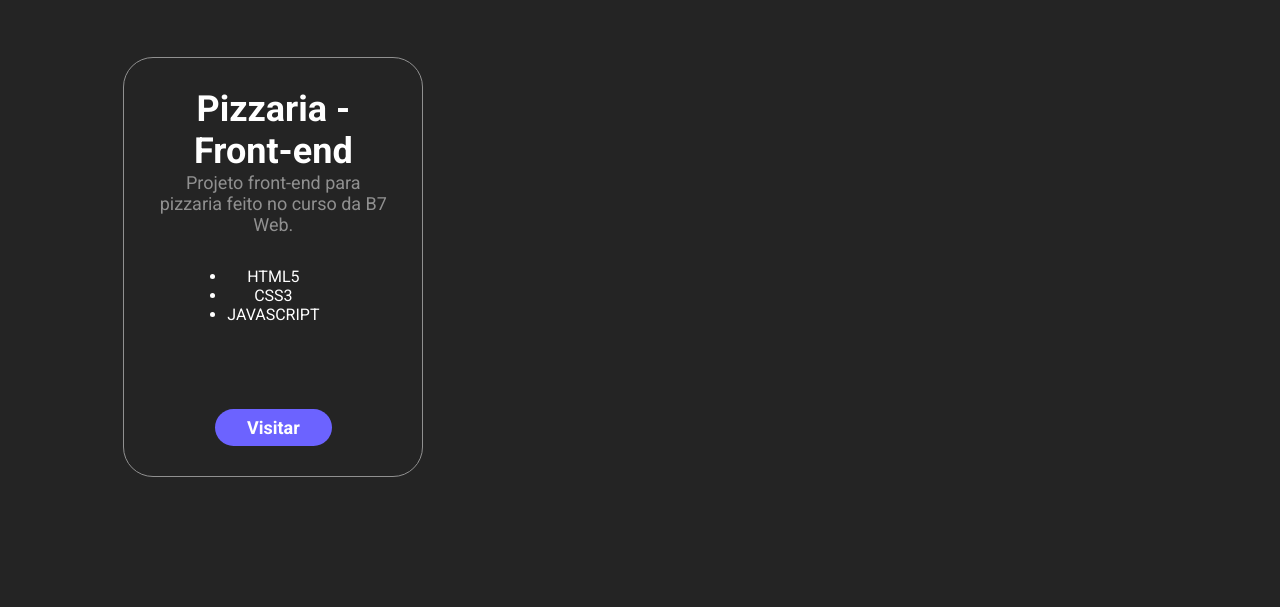
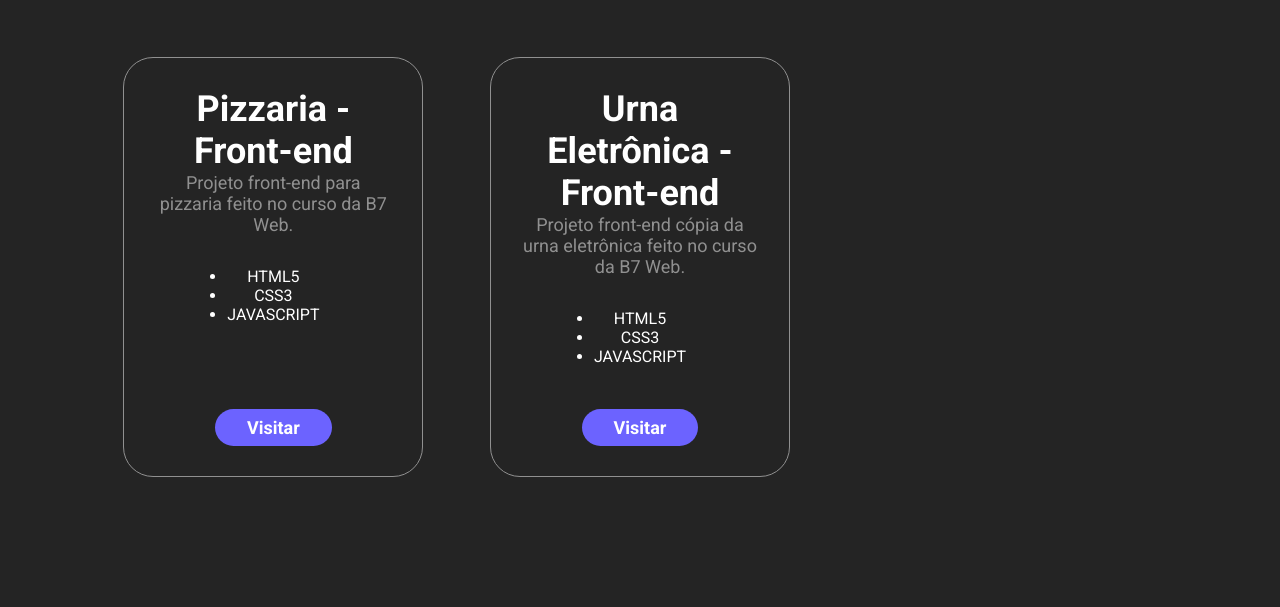
Before and after one commit to patrickhpgc/cv, a plain HTML site: page index.html in a window 1280 px wide. Shown: the part 5425-6032 px from the top of the page. Drawn offline with Linux system fonts and the light colour scheme.

Commit message:
add urna eletronica project

```diff
--- a/index.html
+++ b/index.html
@@ -4,6 +4,7 @@
 <head>
 	<meta charset="utf-8">
 	<meta name="viewport" content="width=device-width, initial-scale=1.0">
+	<meta name="description" content="Portfólio de um programador full stack iniciante. Aqui você encontrará meus projetos, minha tragetória acadêmica e minhas especializações.">
 	<title>Patrick | Desenvolvedor Full Stack PHP</title>
 
 	<link rel="preconnect" href="https://fonts.googleapis.com">
@@ -114,7 +115,7 @@
 					<div class="skill--item-icons">
 						<i class="fab fa-php"></i>
 						<i>
-							<img src="assets/images/mysql.svg" alt="">
+							<img src="assets/images/mysql.svg" alt="MySql">
 						</i>
 					</div>
 				</div>
@@ -318,6 +319,19 @@
 							<a href="https://patrickhpgc.github.io/pizzaria/" target="_blank" class="button p2-bold">Visitar</a>
 						</div>
 					</div>
+
+					<div class="projects--item">
+						<div class="projects--item-box">
+							<h2 class="h2-bold">Urna Eletrônica - Front-end</h2>
+							<p class="p2-regular">Projeto front-end cópia da urna eletrônica feito no curso da B7 Web.</p>
+							<ul>
+								<li>HTML5</li>
+								<li>CSS3</li>
+								<li>JAVASCRIPT</li>
+							</ul>
+							<a href="https://patrickhpgc.github.io/urnaEletronica-js/" target="_blank" class="button p2-bold">Visitar</a>
+						</div>
+					</div>
 				</div>
 			</div>
 		</div>
```
